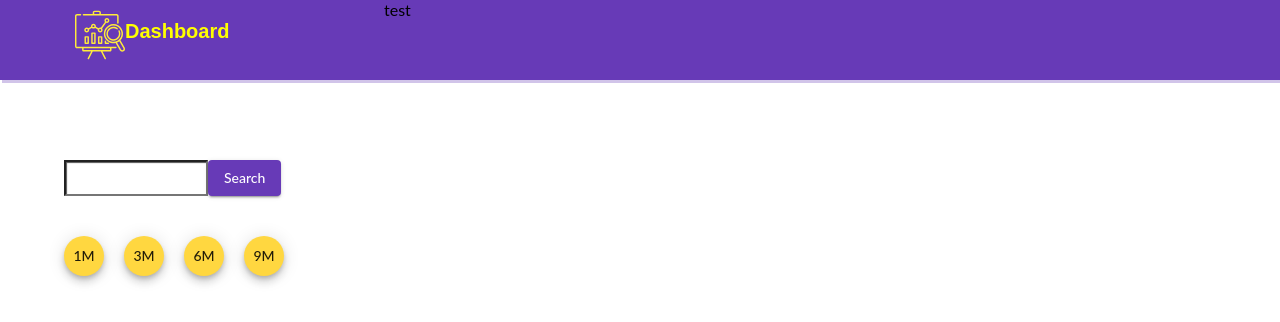
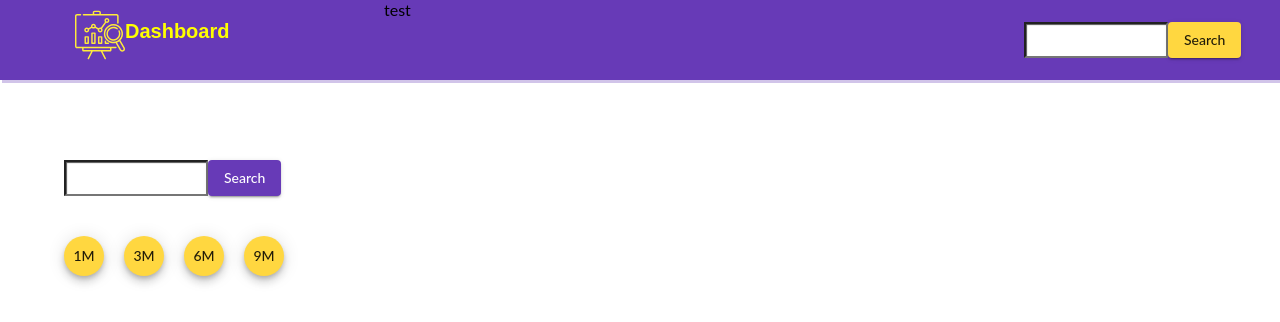
Before and after one commit to Serjohn27/stock-dashboard, an Angular app: page /quotes in a window 1280 px wide. Shown: the top 322 px of the page. Built offline with nearby package versions, Linux system fonts and the light colour scheme.

Commit message:
implemented search widget through shared data service

```diff
--- a/src/app/app.module.ts
+++ b/src/app/app.module.ts
@@ -11,6 +11,7 @@ import { MatButtonModule } from '@angular/material/button';
 import { StockStatsComponent } from './stock-stats/stock-stats.component';
 import { NavigationComponent } from './navigation/navigation.component';
 import { NavbarComponent } from './navbar/navbar.component';
+import { SearchWidgetComponent } from './search-widget/search-widget.component';
 
 @NgModule({
   declarations: [
@@ -19,7 +20,8 @@ import { NavbarComponent } from './navbar/navbar.component';
     CandlestickChartComponent,
     StockStatsComponent,
     NavigationComponent,
-    NavbarComponent
+    NavbarComponent,
+    SearchWidgetComponent
   ],
   imports: [
     BrowserModule,
--- a/src/app/navbar/navbar.component.html
+++ b/src/app/navbar/navbar.component.html
@@ -1,11 +1,16 @@
-<div fxLayout="row" class="navbar">
+<div fxLayout="row" class="navbar" fxLayoutAlign="space-around">
     <div fxLayout="row" fxFlex="30">
         <div fxLayout="row" fxFlex="40">
             <a href='/'><img id="logo" src="../../assets/icons/analysis.svg"></a>
             <a href='/' class="logo-text">Dashboard</a>
         </div>
     </div>
-    <div fxLayout="row">
+    <div fxLayout="row" fxFlex="50">
         <app-navigation></app-navigation>
     </div>
+    <div fxLayout="row" fxFlex="20">
+        <div fxLayout="column" fxLayoutAlign="center">
+            <app-search-widget></app-search-widget>
+        </div>
+    </div>
 </div>
--- a/src/app/price-quote/price-quote.component.ts
+++ b/src/app/price-quote/price-quote.component.ts
@@ -4,6 +4,7 @@ import { PriceQuote } from './price-quote';
 import { Observable } from 'rxjs';
 import { StockStats } from '../stock-stats/stock-stats';
 import { StockStatsService } from '../stock-stats/stock-stats.service';
+import { DataService } from '../services/data.service';
 
 @Component({
   selector: 'app-price-quote',
@@ -16,20 +17,25 @@ export class PriceQuoteComponent implements OnInit {
   stats: Observable<StockStats>;
   ticker: string;
 
-  constructor(private priceQuoteService: PriceQuoteService, private stockStatsService: StockStatsService) { }
+  constructor(private priceQuoteService: PriceQuoteService, private stockStatsService: StockStatsService, private dataService: DataService) { }
 
   ngOnInit(): void {
-
+    this.dataService.currentMessage.subscribe(message => {
+      this.ticker = message;
+      if (message != null) {
+        this.searchTicker(message)
+      }
+    });
   }
 
-  searchTicker(ticker: string){
+  searchTicker(ticker: string) {
     this.ticker = ticker;
     this.quotes = this.priceQuoteService.getQuotes(ticker);
     this.stats = this.stockStatsService.getStats(ticker);
   }
 
-  searchTickerByDays(ticker: string, days: string){
-    this.quotes = this.priceQuoteService.getQuotesByDay(ticker,days);
+  searchTickerByDays(ticker: string, days: string) {
+    this.quotes = this.priceQuoteService.getQuotesByDay(ticker, days);
   }
 
 }
--- /dev/null
+++ b/src/app/search-widget/search-widget.component.css
@@ -0,0 +1,15 @@
+.search-bar {
+    width: 130px;
+    box-shadow: 1px 1px 1px #555 inset;
+    padding: 5px;
+}
+
+.search-button {
+    width: 130px;
+    box-shadow: 0 2px 2px 0 rgba(0, 0, 0, 0.14), 0 1px 5px 0 rgba(0, 0, 0, 0.12), 0 3px 1px -2px rgba(0, 0, 0, 0.2);
+    transition: box-shadow 0.28s cubic-bezier(0.4, 0, 0.2, 1);
+}
+
+.search-button:active {
+    box-shadow: 0 8px 10px 1px rgba(0, 0, 0, 0.14), 0 3px 14px 2px rgba(0, 0, 0, 0.12), 0 5px 5px -3px rgba(0, 0, 0, 0.4);
+}
--- /dev/null
+++ b/src/app/search-widget/search-widget.component.html
@@ -0,0 +1,4 @@
+<div fxLayout="row">
+    <input #tickerInput type="text" class="search-bar">
+    <button mat-raised-button color="accent" (click)="search(tickerInput.value)">Search</button>
+</div>
--- /dev/null
+++ b/src/app/search-widget/search-widget.component.ts
@@ -0,0 +1,23 @@
+import { Component, OnInit } from '@angular/core';
+import { DataService } from '../services/data.service';
+
+@Component({
+  selector: 'app-search-widget',
+  templateUrl: './search-widget.component.html',
+  styleUrls: ['./search-widget.component.css']
+})
+export class SearchWidgetComponent implements OnInit {
+
+  searchTerm: string;
+
+  constructor(private dataService: DataService) { }
+
+  ngOnInit() {
+    this.dataService.currentMessage.subscribe(message=>this.searchTerm=message);
+  }
+
+  search(ticker: string){
+    this.dataService.sendMessage(ticker);
+  }
+
+}
--- /dev/null
+++ b/src/app/services/data.service.ts
@@ -0,0 +1,17 @@
+import { Injectable } from '@angular/core';
+import { BehaviorSubject } from 'rxjs';
+
+@Injectable({
+  providedIn: 'root'
+})
+export class DataService {
+
+  private messageSource = new BehaviorSubject<string>(null);
+  currentMessage = this.messageSource.asObservable();
+
+  constructor() { }
+
+  sendMessage(message: string) {
+      this.messageSource.next(message);
+  }
+}
```
Also changed, not shown: 2 other files (tests, documents, lock files or other folders).
